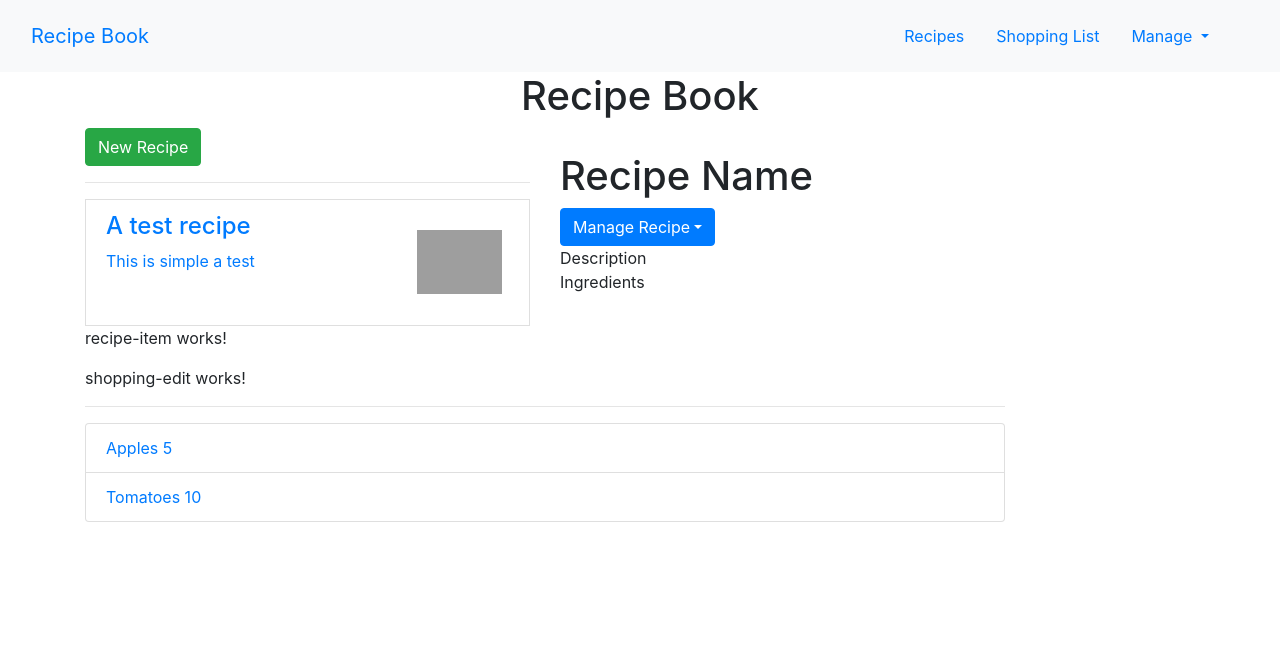
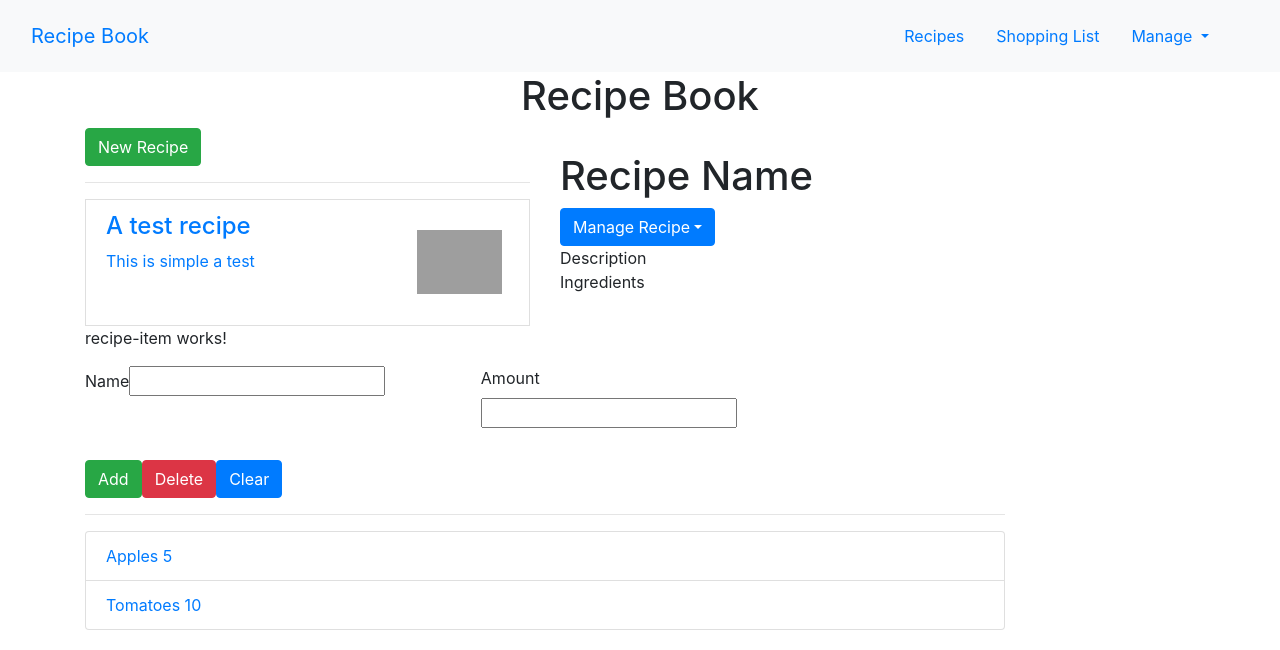
Before and after one commit to shekhardixit/Angular-Project1, an Angular app: page / in a window 1280 px wide. Shown: the top 650 px of the page. Built offline with nearby package versions, Linux system fonts and the light colour scheme; grey boxes are pictures that could not be loaded.

Commit message:
Added a Shopping List Edit Section

```diff
--- a/src/app/shopping-list/shopping-edit/shopping-edit.component.html
+++ b/src/app/shopping-list/shopping-edit/shopping-edit.component.html
@@ -1 +1,23 @@
-<p>shopping-edit works!</p>
+<div class="row">
+    <div class="col-lg-12">
+        <form action="">
+            <div class="row">
+                <div class="col-sm-5 form-group">
+                    <label for="name">Name</label>
+                    <input type="text" class="form-group" id="name">
+                </div>
+                <div class="col-sm-2 form-group">
+                    <label for="amount">Amount</label>
+                    <input type="number" class="form-group" id="amount">
+                </div>
+            </div>
+            <div class="row">
+                <div class="col-lg-12">
+                    <button class="btn btn-success" type="submit">Add</button>
+                    <button class="btn btn-danger" type="button">Delete</button>
+                    <button class="btn btn-primary" type="submit">Clear</button>
+                </div>
+            </div>
+        </form>
+    </div>
+</div>
```
